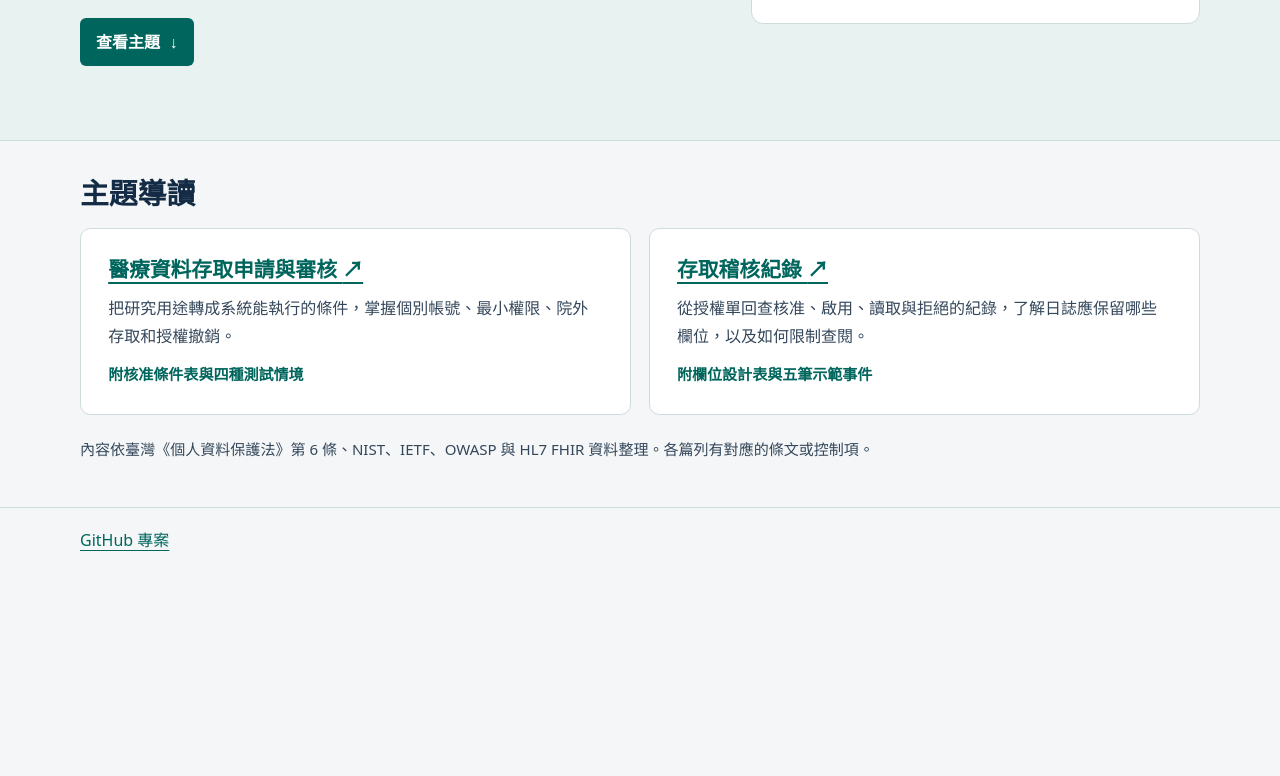
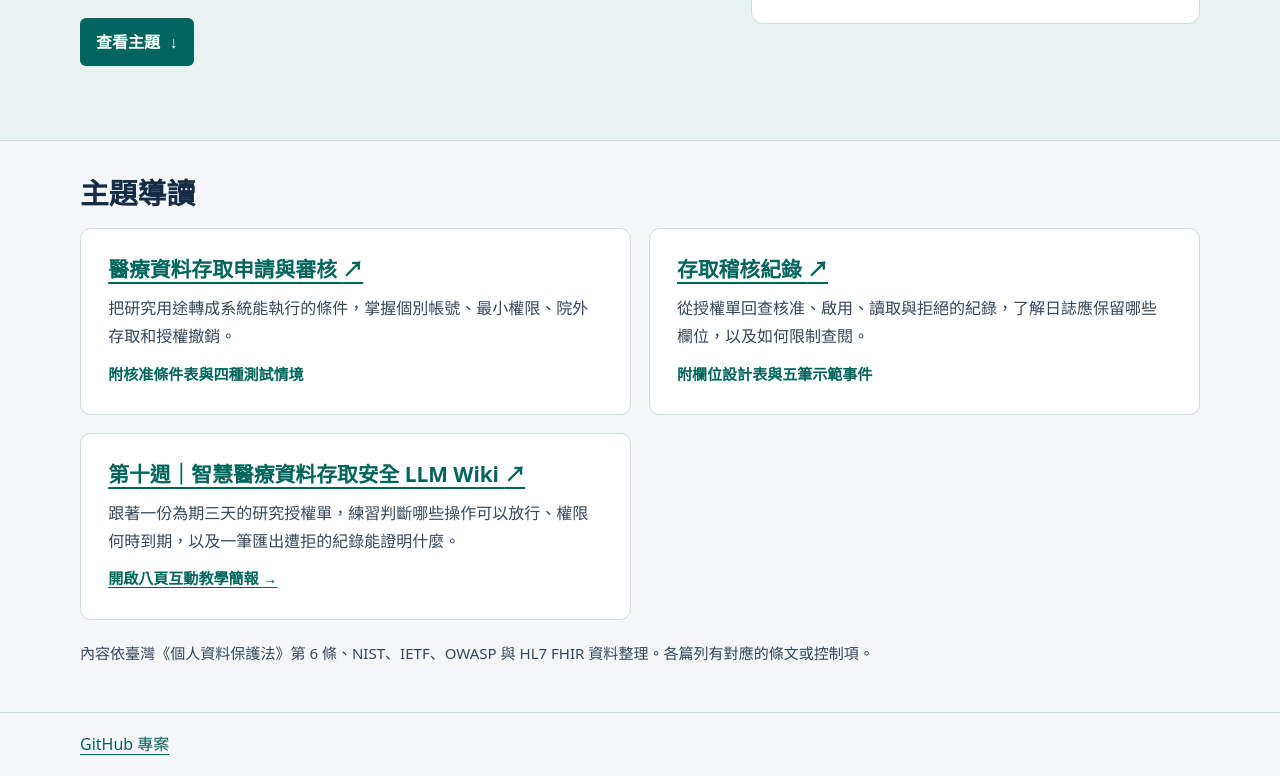
Before and after one commit to daniellpd0905-oss/health-data-security, a plain HTML site: page index.html in a window 1280 px wide. Shown: the part 459-1235 px from the top of the page. Before the commit the page ends 1030 px from the top, so only its background shows below. Drawn offline with Linux system fonts and the light colour scheme.

Commit message:
Refactor HTML structure and improve accessibility

```diff
--- a/index.html
+++ b/index.html
@@ -9,12 +9,15 @@
 </head>
 <body>
   <a class="skip-link" href="#main">跳至主要內容</a>
+
   <header class="site-bar">
     <nav class="container site-nav" aria-label="網站導覽">
       <a class="site-name" href="index.html" aria-current="page">智慧醫療資料存取安全</a>
       <a href="#topics">主題導讀</a>
+      <a href="week10/index.html">第十週 LLM Wiki</a>
     </nav>
   </header>
+
   <main id="main">
     <header class="page-intro">
       <div class="container hero-grid">
@@ -24,6 +27,7 @@
           <p>從一個虛構研究案例出發，理解如何審查用途、設定存取條件，以及用稽核紀錄追蹤結果。適合醫療資訊相關科系學生閱讀。</p>
           <a class="button" href="#topics">查看主題 <span aria-hidden="true">↓</span></a>
         </div>
+
         <aside class="case-overview" aria-labelledby="case-overview-title">
           <h2 id="case-overview-title">案例流程</h2>
           <ol class="process">
@@ -37,23 +41,49 @@
 
     <section id="topics" class="container topics" aria-labelledby="topics-title">
       <h2 id="topics-title">主題導讀</h2>
+
       <div class="topic-grid">
         <article class="topic-card">
-          <h3><a href="pages/access-review.html">醫療資料存取申請與審核 <span aria-hidden="true">↗</span></a></h3>
+          <h3>
+            <a href="pages/access-review.html">
+              醫療資料存取申請與審核 <span aria-hidden="true">↗</span>
+            </a>
+          </h3>
           <p>把研究用途轉成系統能執行的條件，掌握個別帳號、最小權限、院外存取和授權撤銷。</p>
           <p class="card-detail">附核准條件表與四種測試情境</p>
         </article>
+
         <article class="topic-card">
-          <h3><a href="pages/audit-logs.html">存取稽核紀錄 <span aria-hidden="true">↗</span></a></h3>
+          <h3>
+            <a href="pages/audit-logs.html">
+              存取稽核紀錄 <span aria-hidden="true">↗</span>
+            </a>
+          </h3>
           <p>從授權單回查核准、啟用、讀取與拒絕的紀錄，了解日誌應保留哪些欄位，以及如何限制查閱。</p>
           <p class="card-detail">附欄位設計表與五筆示範事件</p>
         </article>
+
+        <article class="topic-card">
+          <h3>
+            <a href="week10/index.html">
+              第十週｜智慧醫療資料存取安全 LLM Wiki <span aria-hidden="true">↗</span>
+            </a>
+          </h3>
+          <p>跟著一份為期三天的研究授權單，練習判斷哪些操作可以放行、權限何時到期，以及一筆匯出遭拒的紀錄能證明什麼。</p>
+          <p class="card-detail">
+            <a href="week10/slides.html">開啟八頁互動教學簡報 <span aria-hidden="true">→</span></a>
+          </p>
+        </article>
       </div>
+
       <p class="source-note">內容依臺灣《個人資料保護法》第 6 條、NIST、IETF、OWASP 與 HL7 FHIR 資料整理。各篇列有對應的條文或控制項。</p>
     </section>
   </main>
+
   <footer class="site-footer">
-    <div class="container"><a href="https://github.com/daniellpd0905-oss/health-data-security">GitHub 專案</a></div>
+    <div class="container">
+      <a href="https://github.com/daniellpd0905-oss/health-data-security">GitHub 專案</a>
+    </div>
   </footer>
 </body>
 </html>
```
